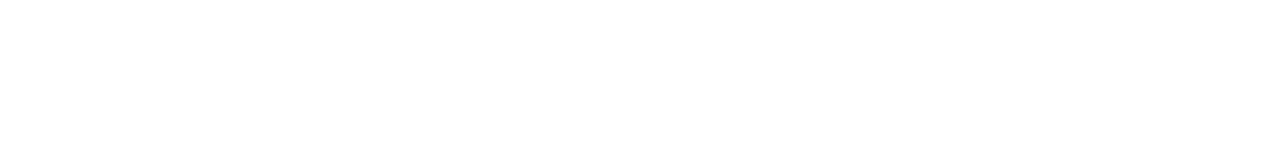
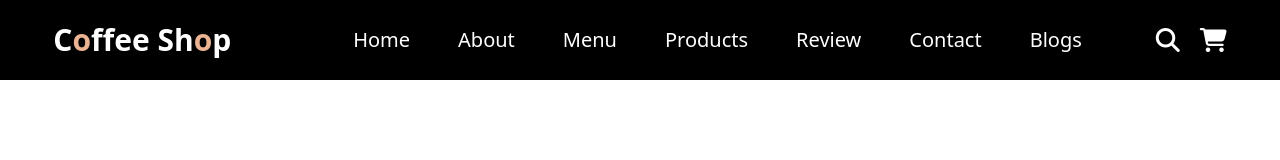
Before and after one commit to JannatulLima9575/Coffee-Shop, a plain HTML site: page index.html in a window 1280 px wide. Drawn offline with nearby package versions, Linux system fonts and the light colour scheme.

Commit message:
added navbar section

```diff
--- a/index.html
+++ b/index.html
@@ -1,19 +1,54 @@
 <!DOCTYPE html>
 <html lang="en">
-<head>
-    <meta charset="UTF-8">
-    <meta name="viewport" content="width=device-width, initial-scale=1.0">
+  <head>
+    <meta charset="UTF-8" />
+    <meta name="viewport" content="width=device-width, initial-scale=1.0" />
     <title>Coffee Shop</title>
     <!-- css link -->
-    <link rel="stylesheet" href="css/style.css">
+    <link rel="stylesheet" href="css/style.css" />
 
     <!-- daisyui CDN -->
-    <link href="https://cdn.jsdelivr.net/npm/daisyui@5" rel="stylesheet" type="text/css" />
+    <link
+      href="https://cdn.jsdelivr.net/npm/daisyui@5"
+      rel="stylesheet"
+      type="text/css"
+    />
     <script src="https://cdn.jsdelivr.net/npm/@tailwindcss/browser@4"></script>
-</head>
-<body>
+
+    <!-- font awesome cdn -->
+    <link rel="stylesheet" href="https://cdnjs.cloudflare.com/ajax/libs/font-awesome/6.7.2/css/all.min.css" integrity="sha512-Evv84Mr4kqVGRNSgIGL/F/aIDqQb7xQ2vcrdIwxfjThSH8CSR7PBEakCr51Ck+w+/U6swU2Im1vVX0SVk9ABhg==" crossorigin="anonymous" referrerpolicy="no-referrer" />
+  </head>
+  <body>
+    <!-- header Section  -->
+    <section class="bg-black text-white">
+        <div class="w-11/12 mx-auto flex justify-between items-center">
+          <!-- Logo -->
+          <div class="flex items-center h-20">
+            <p class="font-bold text-3xl">C<span class="text-[#ebb392]">o</span>ffee Sh<span class="text-[#ebb392]">o</span>p</p>
+          </div>
+
+          <!-- Navbar Items -->
+          <div class="flex-grow flex justify-center">
+            <ul class="menu menu-horizontal gap-6 text-xl ml-12">
+              <li><a href="#">Home</a></li>
+              <li><a href="#">About</a></li>
+              <li><a href="#">Menu</a></li>
+              <li><a href="#">Products</a></li>
+              <li><a href="#">Review</a></li>
+              <li><a href="#">Contact</a></li>
+              <li><a href="#">Blogs</a></li>
+            </ul>
+          </div>
+
+          <!-- Icons -->
+          <div class="flex gap-5 text-2xl">
+            <i class="fa-solid fa-magnifying-glass"></i>
+            <i class="fa-solid fa-cart-shopping"></i>
+          </div>
+        </div>
+      </section>
 
 
     <script src="js/script.js"></script>
-</body>
+  </body>
 </html>
```
Also changed, not shown: images/favicon.jpg (added), images/logo.jpg (added), images/logo.png (added), tailwind.config.js (added).
